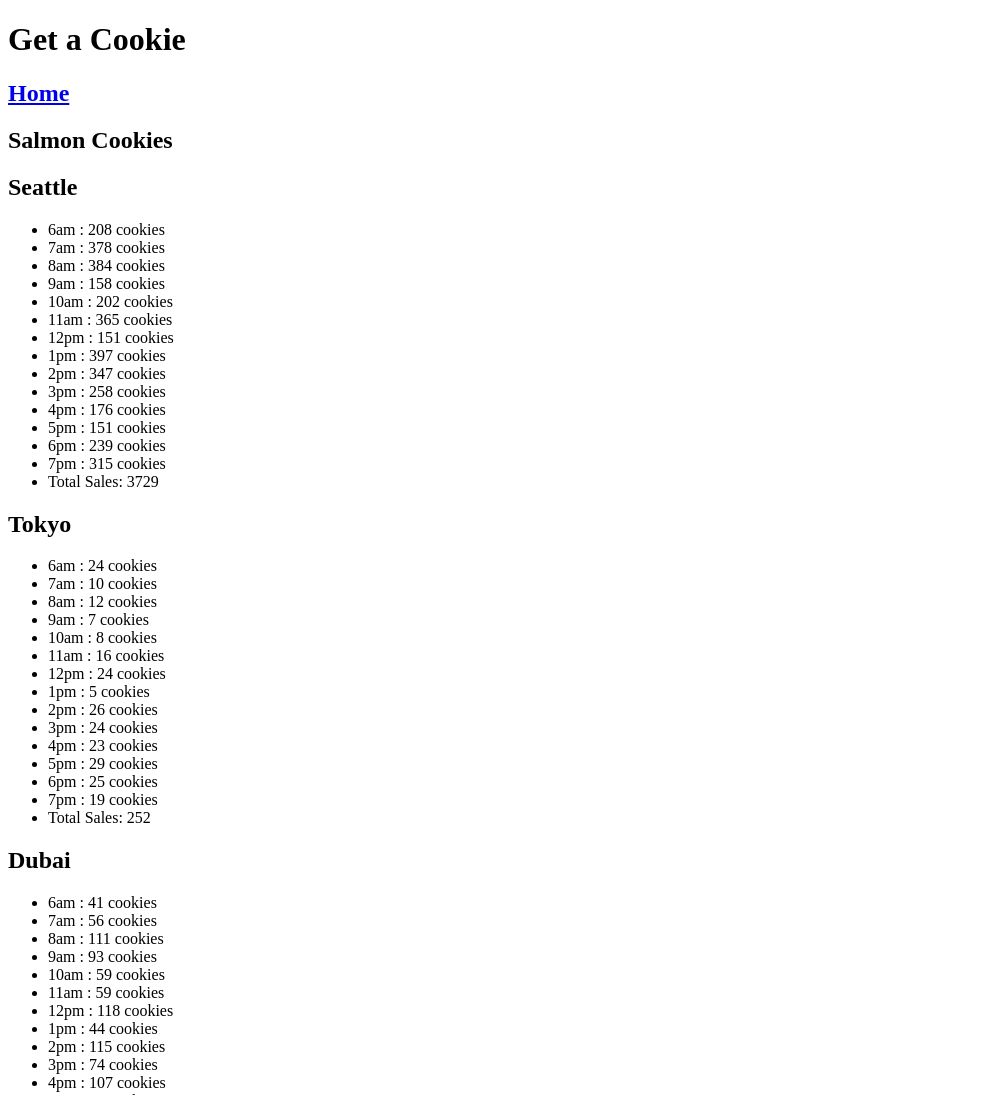
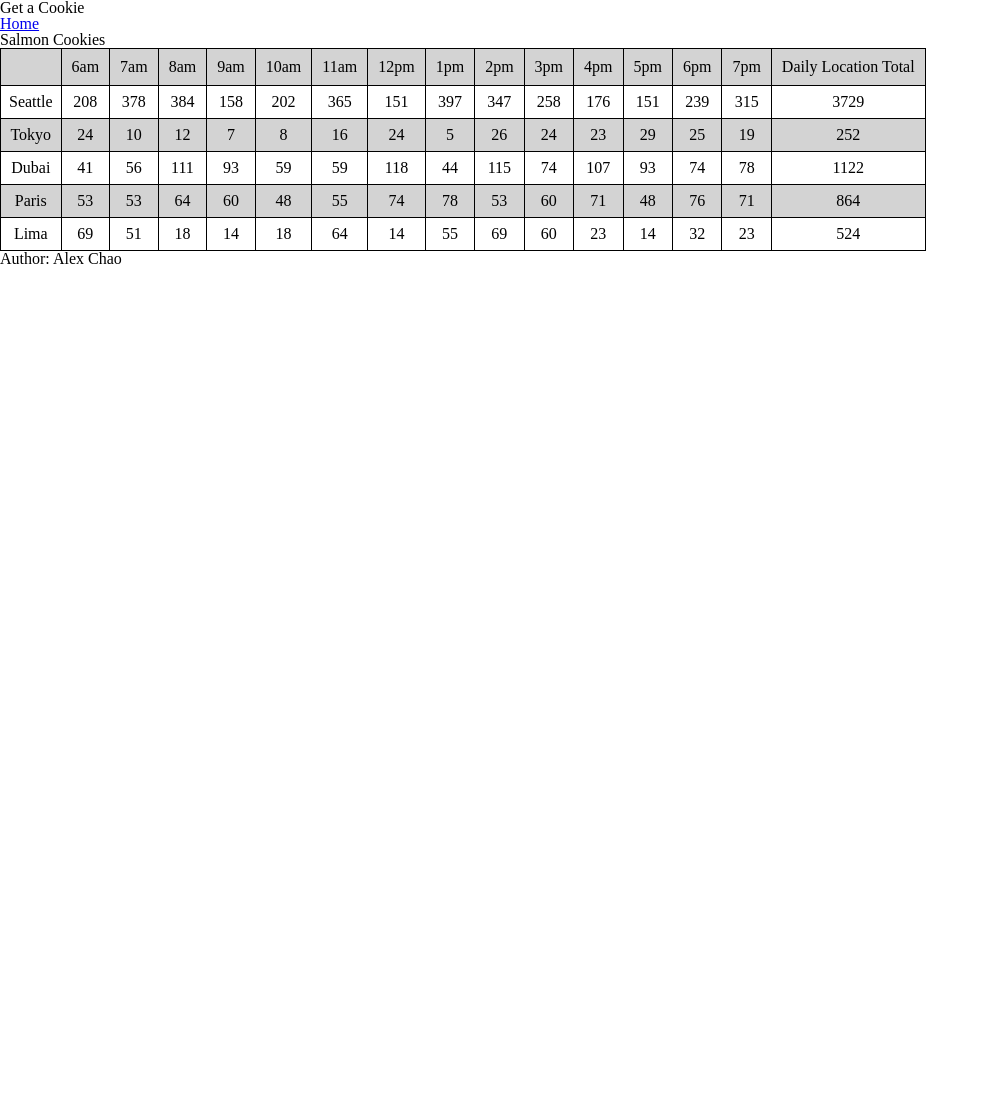
Before and after one commit to AlexSaeChao/cookie-stand, a plain HTML site: page sales.html in a window 1280 px wide. Shown: the top 1095 px of the page, without its empty margins (0-989 px from the left). After the commit the page ends 800 px from the top, so only its background shows below. Drawn offline with Linux system fonts and the light colour scheme.

Commit message:
added tables and there cell values

```diff
--- a/css/style.css
+++ b/css/style.css
@@ -0,0 +1,25 @@
+
+
+table {
+  border-collapse: collapse;
+  width: 90%;
+  height: 100%;
+  display: block;
+  text-align: center;
+}
+
+table th {
+  border: 1px solid black;
+  padding: 10px;
+}
+
+table tr td {
+  border: 1px solid black;
+  padding: 8px;
+}
+
+table tr:nth-child(odd) {
+  background: lightgray;
+}
+
+/* taken from https://www.codepel.com/vanilla-javascript/javascript-create-table-from-array/ for readibility */
--- a/js/app.js
+++ b/js/app.js
@@ -11,11 +11,12 @@ let cookieSection = document.getElementById('cookie-profiles');
 
 
 // **** HELPER FUNCTION / UTILITIES ****
-function renderAll(){
-  for(let i = 0; i < cookieSalesArray.length; i++){
+function renderArrays() {
+  for (let i = 0; i < cookieSalesArray.length; i++) {
     cookieSalesArray[i].render();
   }
 }
+
 
 // **** CONSTRUCTOR FUNCTION ****
 function CookieShop(name, minCust, maxCust, avgCookieBought) {
@@ -32,15 +33,17 @@ function CookieShop(name, minCust, maxCust, avgCookieBought) {
 
 // **** PROTOTYPE METHODS ****
 
-function randomNumCustGenerator (min, max) {
+function randomNumCustGenerator(min, max) {
   return Math.floor(Math.random() * (max - min + 1) + min);
 }
 
+// creating the number of customers for the hour
 CookieShop.prototype.getNumCust = function () {
   this.numCust = randomNumCustGenerator(this.minCust, this.maxCust);
 };
 
-CookieShop.prototype.cookiesSoldPerHourArray = function() {
+// creating how many cookies were sold for the hour and push it into the array
+CookieShop.prototype.cookiesSoldPerHourArray = function () {
   for (let i = 0; i < hours.length; i++) {
     this.getNumCust();
     let avgCookieSold = Math.round(this.avgCookieBought * this.numCust);
@@ -50,28 +53,61 @@ CookieShop.prototype.cookiesSoldPerHourArray = function() {
   }
 };
 
-CookieShop.prototype.render = function () {
+// creating table function
+function renderAll() {
+  // create table element
+  let tableEle = document.createElement('table');
+  cookieSection.appendChild(tableEle);
 
-  let articleEle = document.createElement('article');
-  cookieSection.appendChild(articleEle);
+  // create header row
+  let headerRow = document.createElement('tr');
+  tableEle.appendChild(headerRow);
 
-  let cookieHeading = document.createElement('h2');
-  cookieHeading.innerText = this.name;
-  articleEle.appendChild(cookieHeading);
+  // adding empty header cell for the emtpy space
+  let emptyHeaderCell = document.createElement('th');
+  headerRow.appendChild(emptyHeaderCell);
 
-  let cookieUL = document.createElement('ul');
-  articleEle.appendChild(cookieUL);
+  // adding hour header cells
+  for (let i = 0; i < hours.length; i++) {
+    let hourHeaderCell = document.createElement('th');
+    hourHeaderCell.innerText = hours[i];
+    headerRow.appendChild(hourHeaderCell);
+  }
 
-  for (let i = 0; i < hours.length; i++) {
-    let storeHours = document.createElement('li');
-    storeHours.innerText = `${hours[i]} : ${this.cookiesSoldPerHour[i]} cookies`;
-    cookieUL.appendChild(storeHours);
+  // adding daily total header cell
+  let dailyTotalHeaderCell = document.createElement('th');
+  dailyTotalHeaderCell.innerText = 'Daily Location Total';
+  headerRow.appendChild(dailyTotalHeaderCell);
+
+  // create a row for each cookie shop
+  for (let i = 0; i < cookieSalesArray.length; i++) {
+    let cookieShop = cookieSalesArray[i];
+
+    // create row for current cookie shop
+    let shopRow = document.createElement('tr');
+    tableEle.appendChild(shopRow);
+
+    // add shop location name cell
+    let nameCell = document.createElement('td');
+    nameCell.innerText = cookieShop.name;
+    shopRow.appendChild(nameCell);
+
+    // add cookie sales cells for each store
+    for (let j = 0; j < hours.length; j++) {
+      let salesCell = document.createElement('td');
+      salesCell.innerText = cookieShop.cookiesSoldPerHour[j];
+      shopRow.appendChild(salesCell);
+    }
+
+    // add daily total cell
+    let dailyTotalCell = document.createElement('td');
+    dailyTotalCell.innerText = cookieShop.numSales;
+    shopRow.appendChild(dailyTotalCell);
 
   }
-  let cookieTotal = document.createElement('li');
-  cookieTotal.textContent = `Total Sales: ${this.numSales}`;
-  cookieUL.appendChild(cookieTotal);
-};
+
+}
+
 
 // *** EXECUTABLE (executes on page load) CODE ***
 let seattle = new CookieShop('Seattle', 23, 65, 6.3);
@@ -80,10 +116,8 @@ let dubai = new CookieShop('Dubai', 11, 38, 3.7);
 let paris = new CookieShop('Paris', 20, 38, 2.3);
 let lima = new CookieShop('Lima', 2, 16, 4.6);
 
-
+renderArrays();
 cookieSalesArray.push(seattle, tokyo, dubai, paris, lima);
-
-console.log(seattle);
 renderAll();
 
 // let seattle = {
--- a/sales.html
+++ b/sales.html
@@ -4,7 +4,7 @@
 
   <head>
     <title>Salmon Cookies</title>
-    <!-- <link rel="stylesheet" href="css/reset.css"> -->
+    <link rel="stylesheet" href="css/reset.css">
     <link rel="stylesheet" href="css/style.css">
   </head>
 
@@ -20,27 +20,116 @@
       <section id="cookie-profiles"></section>
 
       <!-- ! generate this from js: -->
-      <!--
-          <article>
-             <h2></h2>
-             <p></p>
-             <ul>
-               <li></li>
-             </ul>
-             <img>
-             <table>
-          </article>
-          -->
-
-      <!-- <article>
-            <h2></h2>
-            <p></p>
-            <ul>
-              <li></li>
-            </ul>
-            <img>
-         </article>
-         -->
+      <!-- <table>
+        <tr>
+          <th></th>
+          <th>6:00am</th>
+          <th>7:00am</th>
+          <th>8:00am</th>
+          <th>9:00am</th>
+          <th>10:00am</th>
+          <th>11:00am</th>
+          <th>12:00pm</th>
+          <th>1:00pm</th>
+          <th>2:00pm</th>
+          <th>3:00pm</th>
+          <th>4:00pm</th>
+          <th>5:00pm</th>
+          <th>6:00pm</th>
+          <th>7:00pm</th>
+          <th>Daily Location Total</th>
+        </tr>
+        <tr>
+          <td>Seattle</td>
+          <td></td>
+          <td></td>
+          <td></td>
+          <td></td>
+          <td></td>
+          <td></td>
+          <td></td>
+          <td></td>
+          <td></td>
+          <td></td>
+          <td></td>
+          <td></td>
+          <td></td>
+          <td></td>
+          <td></td>
+        </tr>
+        <tr>
+          <td>Tokyo</td>
+          <td></td>
+          <td></td>
+          <td></td>
+          <td></td>
+          <td></td>
+          <td></td>
+          <td></td>
+          <td></td>
+          <td></td>
+          <td></td>
+          <td></td>
+          <td></td>
+          <td></td>
+          <td></td>
+          <td></td>
+        </tr>
+        <tr>
+          <td>Dubai</td>
+          <td></td>
+          <td></td>
+          <td></td>
+          <td></td>
+          <td></td>
+          <td></td>
+          <td></td>
+          <td></td>
+          <td></td>
+          <td></td>
+          <td></td>
+          <td></td>
+          <td></td>
+          <td></td>
+          <td></td>
+        </tr>
+        <tr>
+          <td>Paris</td>
+          <td></td>
+          <td></td>
+          <td></td>
+          <td></td>
+          <td></td>
+          <td></td>
+          <td></td>
+          <td></td>
+          <td></td>
+          <td></td>
+          <td></td>
+          <td></td>
+          <td></td>
+          <td></td>
+          <td></td>
+        </tr>
+        <tr>
+          <td>Lima</td>
+          <td></td>
+          <td></td>
+          <td></td>
+          <td></td>
+          <td></td>
+          <td></td>
+          <td></td>
+          <td></td>
+          <td></td>
+          <td></td>
+          <td></td>
+          <td></td>
+          <td></td>
+          <td></td>
+          <td></td>
+        </tr>
+      </table> -->
 
     </main>
     <footer>Author: Alex Chao</footer>
```
